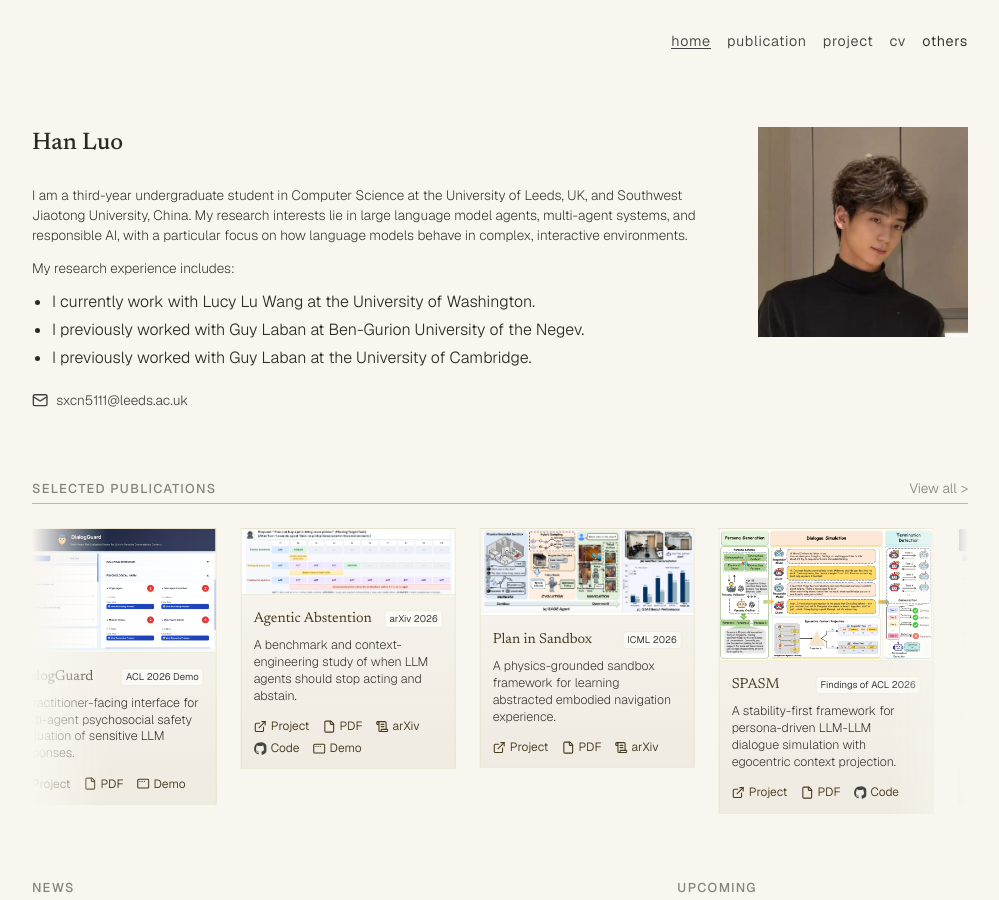
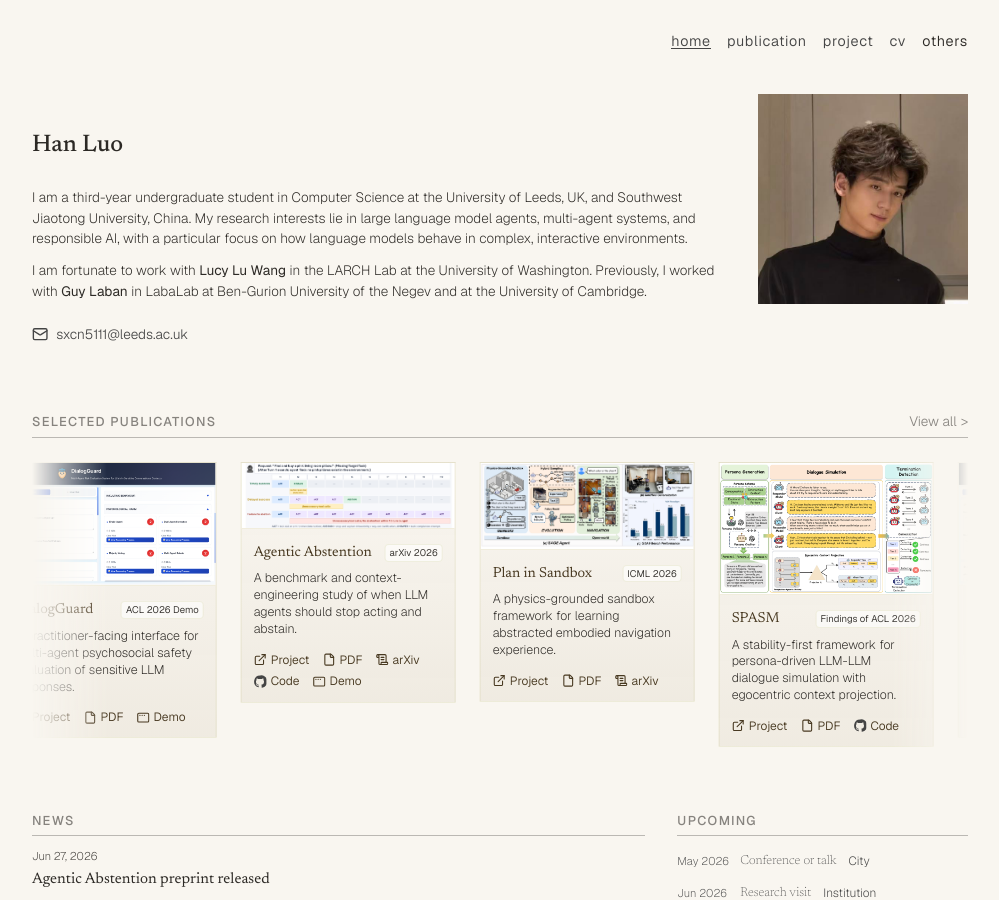
Before and after one commit to lhannnn/lhannnn.github.io, a Jekyll site: the page built from index.html, in a window 1280 px wide and 900 px high. Shown: the whole window, without its empty margins (140-1139 px from the left). Built offline with Jekyll 4.4.1, drawn with Linux system fonts in a browser that asks for light colours; nearby versions of some CDN libraries; some web fonts are replaced.

Commit message:
Present research experience as a natural biography paragraph

```diff
--- a/index.html
+++ b/index.html
@@ -17,14 +17,7 @@ description: Personal academic website of Han Luo, a Computer Science undergradu
           <img src="{{ '/assets/images/profile.jpg' | relative_url }}" alt="Han Luo portrait" style="width: 60%; max-width: 300px;"/>
         </div>
         <p class="mt-3">I am a third-year undergraduate student in Computer Science at the University of Leeds, UK, and Southwest Jiaotong University, China. My research interests lie in large language model agents, multi-agent systems, and responsible AI, with a particular focus on how language models behave in complex, interactive environments.</p>
-        <div class="mt-3">
-          <p>My research experience includes:</p>
-          <ul class="mt-2 list-disc pl-5 space-y-1">
-            <li>I currently work with Lucy Lu Wang at the University of Washington.</li>
-            <li>I previously worked with Guy Laban at Ben-Gurion University of the Negev.</li>
-            <li>I previously worked with Guy Laban at the University of Cambridge.</li>
-          </ul>
-        </div>
+        <p class="mt-3">I am fortunate to work with <strong>Lucy Lu Wang</strong> in the LARCH Lab at the University of Washington. Previously, I worked with <strong>Guy Laban</strong> in LabaLab at Ben-Gurion University of the Negev and at the University of Cambridge.</p>
       </div>
       <div class="hidden text-center lg:col-span-3 lg:block lg:self-center">
         <img src="{{ '/assets/images/profile.jpg' | relative_url }}" alt="Han Luo portrait" class="mx-auto block w-full" style="max-width: 225px;"/>
```
